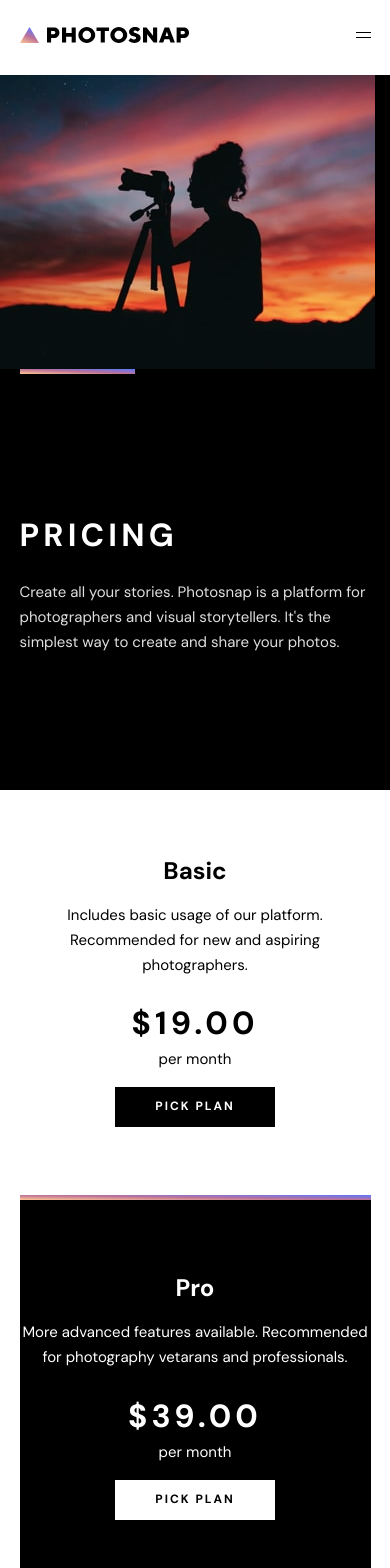
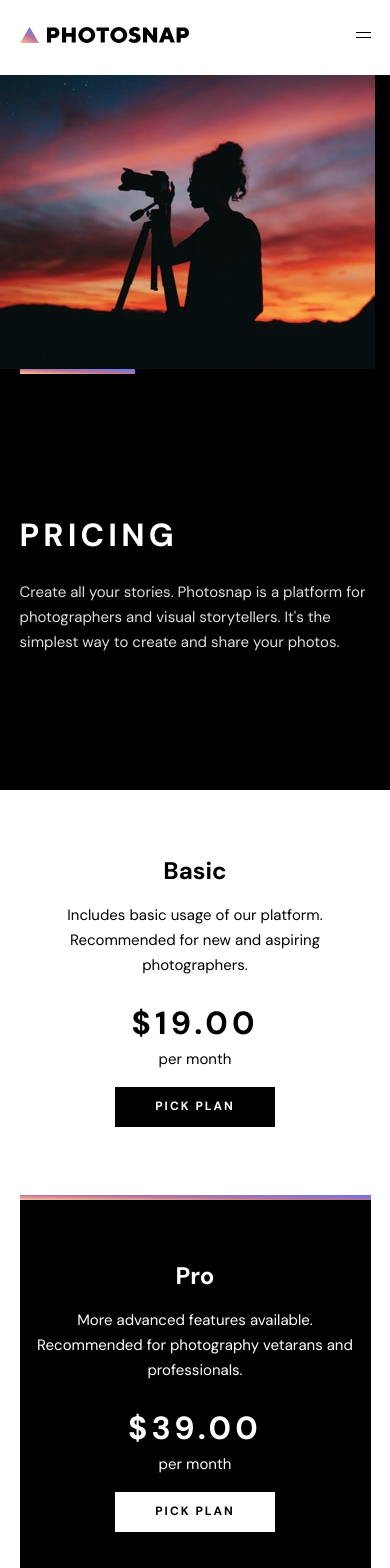
Before and after one commit to chungleee/photosnap, a Next.js app: page /pricing in a window 390 px wide. Shown: the top 1568 px of the page. Built offline with nearby package versions, Linux system fonts and the light colour scheme.

Commit message:
feat: add container for spacing - add div and classnames for tablet layout

```diff
--- a/components/PricingCard/PricingCard.js
+++ b/components/PricingCard/PricingCard.js
@@ -1,4 +1,5 @@
 import React from 'react';
+import Container from '../Container/Container';
 import Button from '../Buttons/Button';
 import Accent from '../Accent/Accent';
 import classes from './PricingCard.module.scss';
@@ -7,19 +8,19 @@ const PricingCard = ({ data }) => {
 	return (
 		<div className={classes.pricing__card}>
 			<Accent className={classes.accent} />
-			<div className={classes.pricing__card__details}>
-				<div>
-					<div>
+			<Container className={classes.pricing__card__details}>
+				<div className={classes.pricing__card__details__wrapper}>
+					<div className={classes.pricing__card__details__left}>
 						<h2>{data.plan}</h2>
 						<p>{data.description}</p>
 					</div>
-					<div>
+					<div className={classes.pricing__card__details__right}>
 						<h1>${data.price}</h1>
 						<p>per month</p>
 					</div>
 				</div>
 				<Button>pick plan</Button>
-			</div>
+			</Container>
 		</div>
 	);
 };
```
